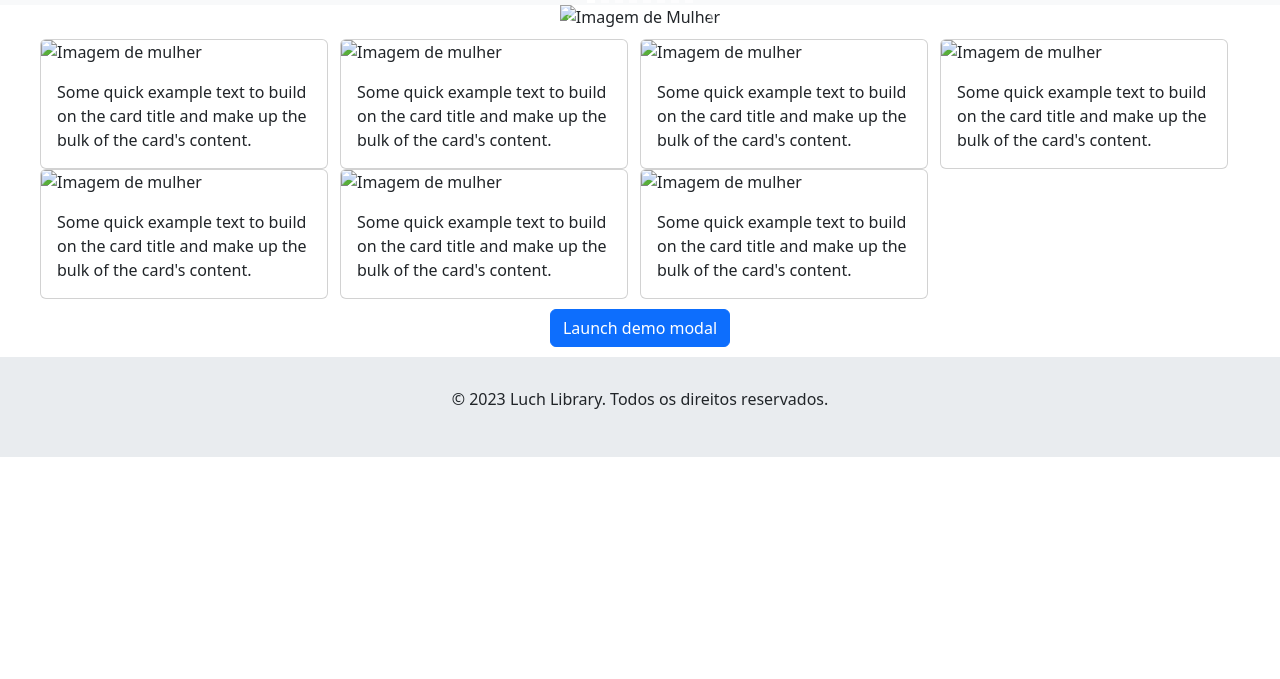
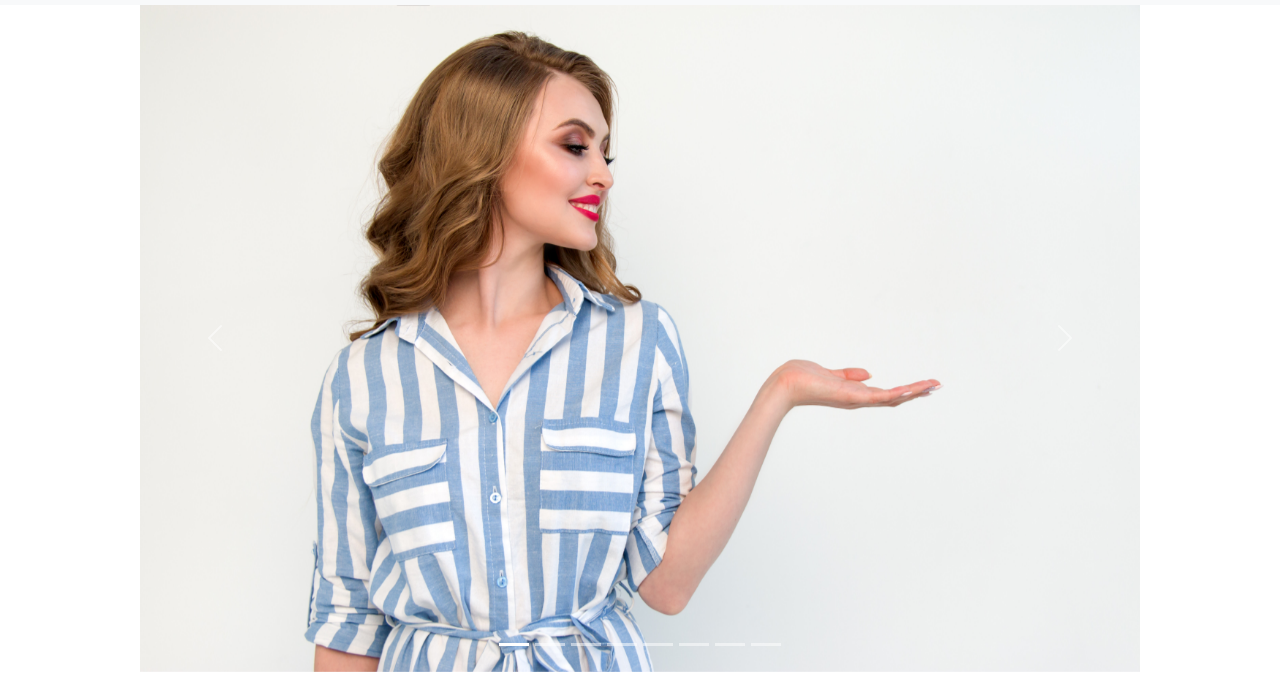
Before and after one commit to LordLuch/atv_site_bootstrap, a plain HTML site: page index.html in a window 1280 px wide. Shown: the part 51-730 px from the top of the page. Drawn offline with nearby package versions, Linux system fonts and the light colour scheme; the site is published under a folder, as on GitHub Pages, so addresses that start at the root find nothing.

Commit message:
Update index.html

```diff
--- a/index.html
+++ b/index.html
@@ -6,7 +6,7 @@
 	<meta name="viewport" content="width=device-width, initial-scale=1.0">
 
 	<link rel="stylesheet" href="https://cdn.jsdelivr.net/npm/bootstrap@5.3.0-alpha3/dist/css/bootstrap.min.css">
-	<link rel="stylesheet" href="styles/globals.css">
+	<link rel="stylesheet" href="atv_site_bootstrap/styles/globals.css">
 
 	<script src="https://cdn.jsdelivr.net/npm/bootstrap@5.3.0-alpha3/dist/js/bootstrap.bundle.min.js"></script>
 
@@ -66,19 +66,19 @@
 				</div>
 				<div class="carousel-inner">
 					<div class="carousel-item active">
-						<img src="/images/mulher1.jpg" class="d-block w-100" alt="Imagem de Mulher">
+						<img src="atv_site_bootstrap/images/mulher1.jpg" class="d-block w-100" alt="Imagem de Mulher">
 					</div>
 					<div class="carousel-item">
-						<img src="/images/mulher2.jpg" class="d-block w-100" alt="Imagem de Mulher">
+						<img src="atv_site_bootstrap/images/mulher2.jpg" class="d-block w-100" alt="Imagem de Mulher">
 					</div>
 					<div class="carousel-item">
-						<img src="/images/mulher5.jpg" class="d-block w-100" alt="Imagem de Mulher">
+						<img src="atv_site_bootstrap/images/mulher5.jpg" class="d-block w-100" alt="Imagem de Mulher">
 					</div>
 					<div class="carousel-item">
-						<img src="/images/mulher6.jpg" class="d-block w-100" alt="Imagem de Mulher">
+						<img src="atv_site_bootstrap/images/mulher6.jpg" class="d-block w-100" alt="Imagem de Mulher">
 					</div>
 					<div class="carousel-item">
-						<img src="/images/mulher7.jpg" class="d-block w-100" alt="Imagem de Mulher">
+						<img src="atv_site_bootstrap/images/mulher7.jpg" class="d-block w-100" alt="Imagem de Mulher">
 					</div>
 				</div>
 				<button class="carousel-control-prev" type="button" data-bs-target="#carouselExampleIndicators" data-bs-slide="prev">
@@ -93,43 +93,43 @@
 		</div>
 		<div class="mulheres">
 			<div class="card" style="width: 18rem;">
-				<img src="/images/mulher9.jpg" class="card-img-top" alt="Imagem de mulher">
+				<img src="atv_site_bootstrap/images/mulher9.jpg" class="card-img-top" alt="Imagem de mulher">
 				<div class="card-body">
 					<p class="card-text">Some quick example text to build on the card title and make up the bulk of the card's content.</p>
 				</div>
 			</div>
 			<div class="card" style="width: 18rem;">
-				<img src="/images/mulher10.jpg" class="card-img-top" alt="Imagem de mulher">
+				<img src="atv_site_bootstrap/images/mulher10.jpg" class="card-img-top" alt="Imagem de mulher">
 				<div class="card-body">
 					<p class="card-text">Some quick example text to build on the card title and make up the bulk of the card's content.</p>
 				</div>
 			</div>
 			<div class="card" style="width: 18rem;">
-				<img src="/images/mulher11.jpg" class="card-img-top" alt="Imagem de mulher">
+				<img src="atv_site_bootstrap/images/mulher11.jpg" class="card-img-top" alt="Imagem de mulher">
 				<div class="card-body">
 					<p class="card-text">Some quick example text to build on the card title and make up the bulk of the card's content.</p>
 				</div>
 			</div>
 			<div class="card" style="width: 18rem;">
-				<img src="/images/mulher12.jpg" class="card-img-top" alt="Imagem de mulher">
+				<img src="atv_site_bootstrap/images/mulher12.jpg" class="card-img-top" alt="Imagem de mulher">
 				<div class="card-body">
 					<p class="card-text">Some quick example text to build on the card title and make up the bulk of the card's content.</p>
 				</div>
 			</div>
 			<div class="card" style="width: 18rem;">
-				<img src="/images/mulher13.jpg" class="card-img-top" alt="Imagem de mulher">
+				<img src="atv_site_bootstrap/images/mulher13.jpg" class="card-img-top" alt="Imagem de mulher">
 				<div class="card-body">
 					<p class="card-text">Some quick example text to build on the card title and make up the bulk of the card's content.</p>
 				</div>
 			</div>
 			<div class="card" style="width: 18rem;">
-				<img src="/images/mulher14.jpg" class="card-img-top" alt="Imagem de mulher">
+				<img src="atv_site_bootstrap/images/mulher14.jpg" class="card-img-top" alt="Imagem de mulher">
 				<div class="card-body">
 					<p class="card-text">Some quick example text to build on the card title and make up the bulk of the card's content.</p>
 				</div>
 			</div>
 			<div class="card" style="width: 18rem;">
-				<img src="/images/mulher15.jpg" class="card-img-top" alt="Imagem de mulher">
+				<img src="atv_site_bootstrap/images/mulher15.jpg" class="card-img-top" alt="Imagem de mulher">
 				<div class="card-body">
 					<p class="card-text">Some quick example text to build on the card title and make up the bulk of the card's content.</p>
 				</div>
```
